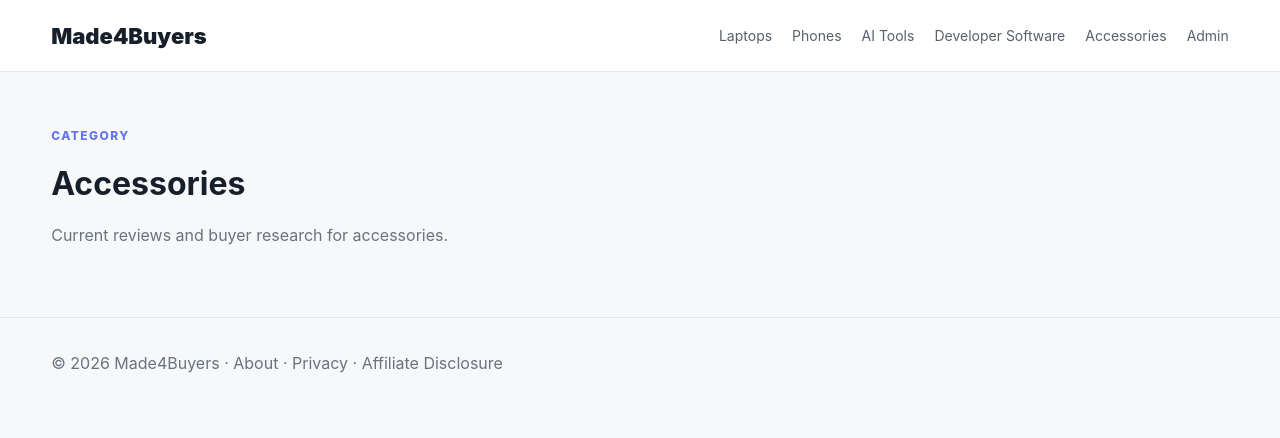
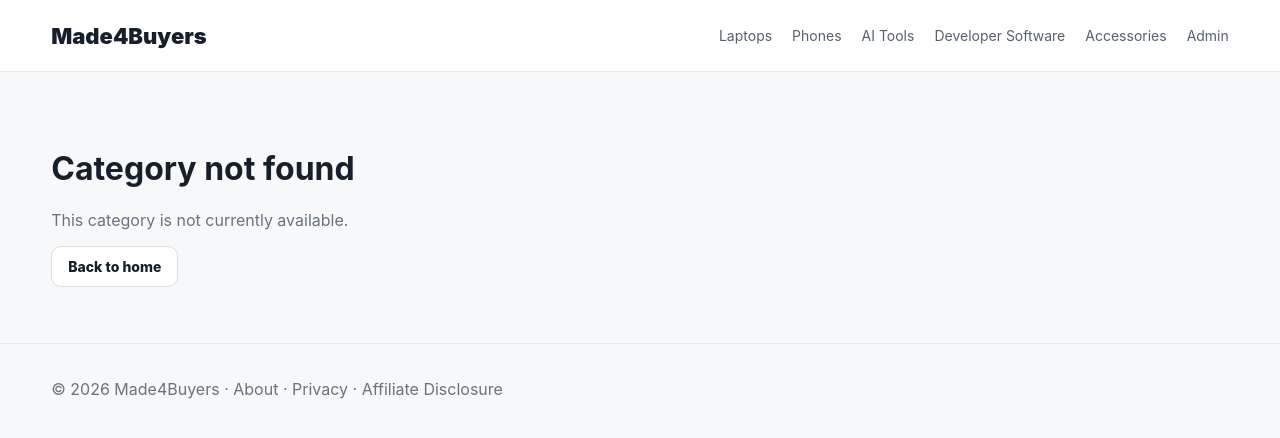
Before and after one commit to dev-adquark/made4buyer, a Next.js app: page /category/accessories in a window 1280 px wide. Shown: the top 438 px of the page. Built offline with nearby package versions, Linux system fonts and the light colour scheme; no server answers; the database is empty.

Commit message:
fix: resolve category pages from canonical taxonomy slugs

```diff
--- a/app/category/[slug]/page.tsx
+++ b/app/category/[slug]/page.tsx
@@ -1,3 +1,6 @@
-import {db} from "@/lib/db"; import Link from "next/link";
+import {db} from "@/lib/db"; import Link from "next/link"; import type {Metadata} from "next";
 export const dynamic="force-dynamic";
-export default async function Category({params}:{params:Promise<{slug:string}>}){const p=await params;const category=p.slug.split("-").map(x=>x[0].toUpperCase()+x.slice(1)).join(" ");const reviews=await db.review.findMany({where:{status:"PUBLISHED",category:{equals:category,mode:"insensitive"}},orderBy:{publishedAt:"desc"}});return <main className="section"><div className="container"><div className="eyebrow">Category</div><h1>{category}</h1><p className="muted">Current reviews and buyer research for {category.toLowerCase()}.</p><div className="grid">{reviews.map(r=><Link className="card" href={"/reviews/"+r.slug} key={r.id}><div className="thumb">{r.imageUrl?<img src={r.imageUrl} alt={r.productName||"Product"} style={{width:"100%",height:"100%",objectFit:"cover"}}/>:"Product image"}</div><div className="card-body"><div className="meta">{r.brand||r.productName}</div><h3>{r.title}</h3><p className="muted">{r.summary}</p></div></Link>)}</div></div></main>}
+const slugify=(value:string)=>value.toLowerCase().replace(/[^a-z0-9]+/g,"-").replace(/^-|-$/g,"");
+async function resolveCategory(slug:string){const rows=await db.review.findMany({where:{status:"PUBLISHED"},distinct:["category"],select:{category:true}});return rows.map(x=>x.category).find(x=>slugify(x)===slug);}
+export async function generateMetadata({params}:{params:Promise<{slug:string}>}):Promise<Metadata>{const p=await params;const category=await resolveCategory(p.slug);if(!category)return{};return{title:category,description:"Current reviews and buyer research for "+category.toLowerCase()+".",alternates:{canonical:"/category/"+slugify(category)}}}
+export default async function Category({params}:{params:Promise<{slug:string}>}){const p=await params;const category=await resolveCategory(p.slug);if(!category)return <main className="section"><div className="container"><h1>Category not found</h1><p className="muted">This category is not currently available.</p><Link className="btn" href="/">Back to home</Link></div></main>;const reviews=await db.review.findMany({where:{status:"PUBLISHED",category:{equals:category,mode:"insensitive"}},orderBy:{publishedAt:"desc"}});return <main className="section"><div className="container"><div className="eyebrow">Category</div><h1>{category}</h1><p className="muted">Current reviews and buyer research for {category.toLowerCase()}.</p><div className="grid">{reviews.map(r=><Link className="card" href={"/reviews/"+r.slug} key={r.id}><div className="thumb">{r.imageUrl?<img src={r.imageUrl} alt={r.productName||"Product"} style={{width:"100%",height:"100%",objectFit:"cover"}}/>:"Product image"}</div><div className="card-body"><div className="meta">{r.brand||r.productName}</div><h3>{r.title}</h3><p className="muted">{r.summary}</p></div></Link>)}</div></div></main>}
```
